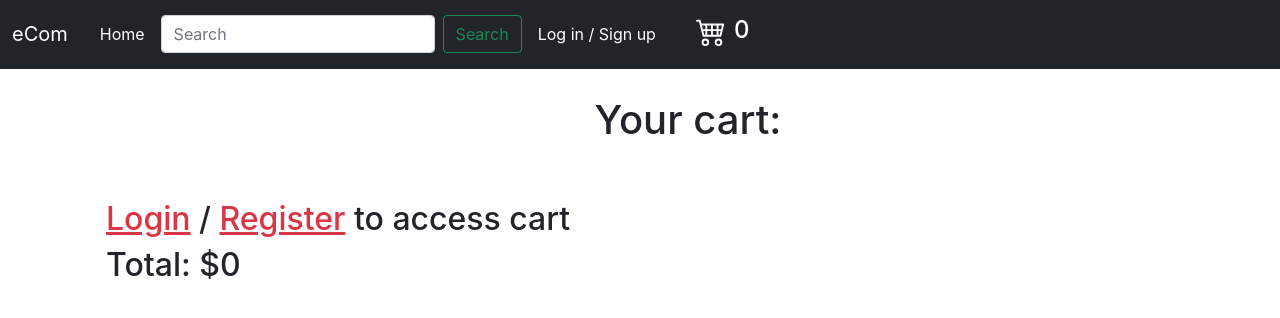
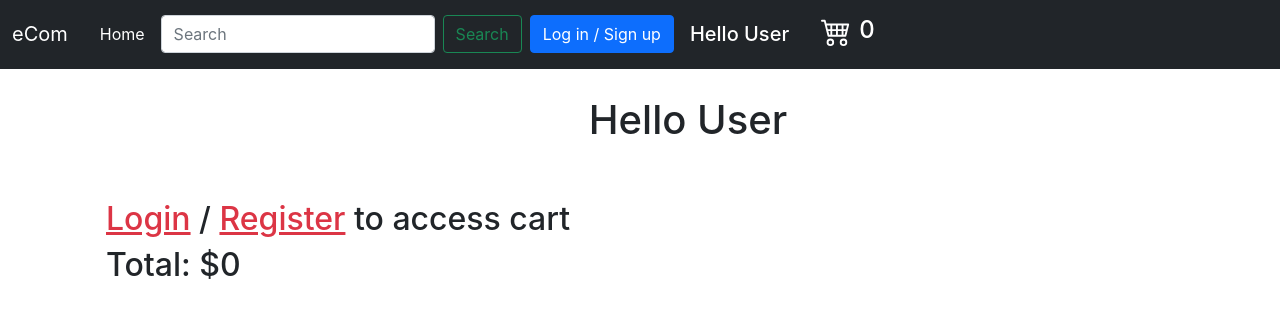
Before and after one commit to Chirag-Jani/eCommerce, a React (Create React App) app: page /cart in a window 1280 px wide. Shown: the top 318 px of the page. Built offline with nearby package versions, Linux system fonts and the light colour scheme.

Commit message:
cart total items, current user name display in cart and navbar both, logout added

```diff
--- a/src/App.js
+++ b/src/App.js
@@ -23,6 +23,29 @@ function App() {
 
   // user logged in or not
   const [userLoggedIn, setUserLoggedIn] = useState(false);
+
+  // state for current user
+  const getCurrUser = () => {
+    let cUser = JSON.parse(localStorage.getItem("CurrUser"));
+    if (cUser) {
+      return cUser;
+    } else {
+      return {};
+    }
+  };
+  const [currUser, setCurrUser] = useState(getCurrUser());
+
+  // logging user out
+  const logout = () => {
+    setUserLoggedIn(false);
+    setCurrUser(() => {
+      return {
+        email: "User",
+        password: "Demo",
+      };
+    });
+    localStorage.setItem("CurrUser", JSON.stringify(currUser));
+  };
 
   // defining cart array
   const [cartArray, setCartArray] = useState(getLocalStorageData());
@@ -89,7 +112,12 @@ function App() {
   return (
     <div className="App">
       <BrowserRouter>
-        <Navbar cartItems={cartArray.length} />
+        <Navbar
+          cartItems={cartArray.length}
+          userLoggedIn={userLoggedIn}
+          logout={logout}
+          currUser={currUser}
+        />
         <Routes>
           <Route
             path="/"
@@ -104,6 +132,7 @@ function App() {
                 addQty={addQty}
                 removeQty={removeQty}
                 userLoggedIn={userLoggedIn}
+                currUser={currUser}
               />
             }
           ></Route>
@@ -113,6 +142,7 @@ function App() {
               <Login
                 userLoggedIn={userLoggedIn}
                 setUserLoggedIn={setUserLoggedIn}
+                setCurrUser={setCurrUser}
               />
             }
           ></Route>
--- a/src/components/Cart.js
+++ b/src/components/Cart.js
@@ -4,8 +4,9 @@ import { Link } from "react-router-dom";
 function Cart(props) {
   return (
     <div className="container row d-flex m-auto pt-5">
-      <h1 className="text-center m-5">Your cart:</h1>
-
+      <h1 className="text-center m-5">
+        Hello {props.userLoggedIn ? props.currUser.email : "User"}
+      </h1>
       {props.userLoggedIn ? (
         props.cartArray.map((product) => {
           return (
--- a/src/components/Login.js
+++ b/src/components/Login.js
@@ -11,7 +11,8 @@ function Login(props) {
     }
   };
 
-  const [avalAccounts, setAvalAccounts] = useState(getLocalStorageData());
+  // setAvalAccounts has been removed from the below state
+  const [avalAccounts] = useState(getLocalStorageData());
 
   const [userDetails, setUserDetails] = useState({
     email: "",
@@ -44,12 +45,14 @@ function Login(props) {
         user.password === userDetails.password
       ) {
         console.log("User found");
+        navigate("/");
+        props.setUserLoggedIn(true);
+        props.setCurrUser(userDetails);
+        localStorage.setItem("CurrUser", JSON.stringify(userDetails));
         setUserDetails({
           email: "",
           password: "",
         });
-        navigate("/");
-        props.setUserLoggedIn(true);
       } else {
         console.log("User not found");
       }
--- a/src/components/Navbar.js
+++ b/src/components/Navbar.js
@@ -39,9 +39,25 @@ function Navbar(props) {
             </form>
             {/* Login  */}
             <div className="nav-item text-white">
-              <Link to="/login" className="nav-link text-white">
-                Log in / Sign up
-              </Link>{" "}
+              {!props.userLoggedIn ? (
+                <Link to="/login" className="btn text-white btn-primary ms-2">
+                  Log in / Sign up
+                </Link>
+              ) : (
+                <div>
+                  <button
+                    className="btn text-white btn-primary ms-3"
+                    onClick={props.logout}
+                  >
+                    Logout
+                  </button>
+                </div>
+              )}
+            </div>
+            <div>
+              <h5 className="text-white m-2 ms-3">
+                Hello {props.userLoggedIn ? props.currUser.email : "User"}
+              </h5>
             </div>
             {/* cart */}
             <div className="d-flex nav-link">
@@ -57,7 +73,9 @@ function Navbar(props) {
                 >
                   <path d="M0 2.5A.5.5 0 0 1 .5 2H2a.5.5 0 0 1 .485.379L2.89 4H14.5a.5.5 0 0 1 .485.621l-1.5 6A.5.5 0 0 1 13 11H4a.5.5 0 0 1-.485-.379L1.61 3H.5a.5.5 0 0 1-.5-.5zM3.14 5l.5 2H5V5H3.14zM6 5v2h2V5H6zm3 0v2h2V5H9zm3 0v2h1.36l.5-2H12zm1.11 3H12v2h.61l.5-2zM11 8H9v2h2V8zM8 8H6v2h2V8zM5 8H3.89l.5 2H5V8zm0 5a1 1 0 1 0 0 2 1 1 0 0 0 0-2zm-2 1a2 2 0 1 1 4 0 2 2 0 0 1-4 0zm9-1a1 1 0 1 0 0 2 1 1 0 0 0 0-2zm-2 1a2 2 0 1 1 4 0 2 2 0 0 1-4 0z" />
                 </svg>
-                <h4 className="text-white mx-2">{props.cartItems}</h4>
+                <h4 className="text-white mx-2">
+                  {props.userLoggedIn ? props.cartItems : 0}
+                </h4>
               </Link>
             </div>
           </div>
--- a/src/components/Register.js
+++ b/src/components/Register.js
@@ -1,5 +1,5 @@
 import React, { useEffect, useState } from "react";
-import { Link, Router } from "react-router-dom";
+import { Link } from "react-router-dom";
 
 function Register() {
   // it will get data from local storage and will set userCollection (it is down there in the usestate)
```
Also changed, not shown: src/components/bugs.txt.
